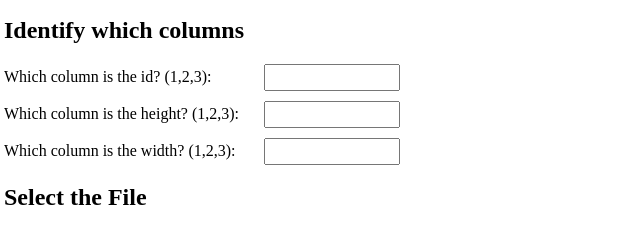
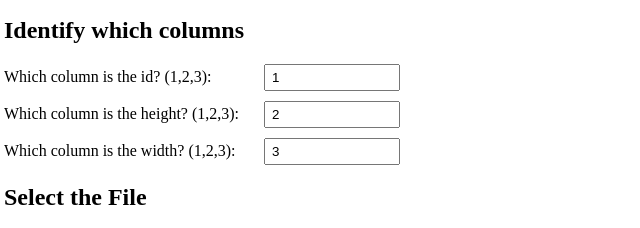
Before and after one commit to chrisjcoates/Frame-Grouping-Tool, a plain HTML site: page index.html in a window 1280 px wide. Shown: the part 250-478 px from the top of the page, 4-644 px from the left. Drawn offline with Linux system fonts and the light colour scheme.

Commit message:
Set default values for column input fields
Added default values (1, 2, 3) to the id, height, and width column input fields in index.html.

```diff
--- a/index.html
+++ b/index.html
@@ -29,7 +29,7 @@
     <h2>Identify which columns</h2>
     <div class="input-container">
       <label for="id-column-input">Which column is the id? (1,2,3): </label>
-      <input id="id-column-input" name="id-input" type="number" value="" />
+      <input id="id-column-input" name="id-input" type="number" value="1" />
     </div>
 
     <div class="input-container">
@@ -40,7 +40,7 @@
         id="height-column-input"
         name="height-input"
         type="number"
-        value=""
+        value="2"
       />
     </div>
 
@@ -52,7 +52,7 @@
         id="width-column-input"
         name="width-input"
         type="number"
-        value=""
+        value="3"
       />
     </div>
 
```
